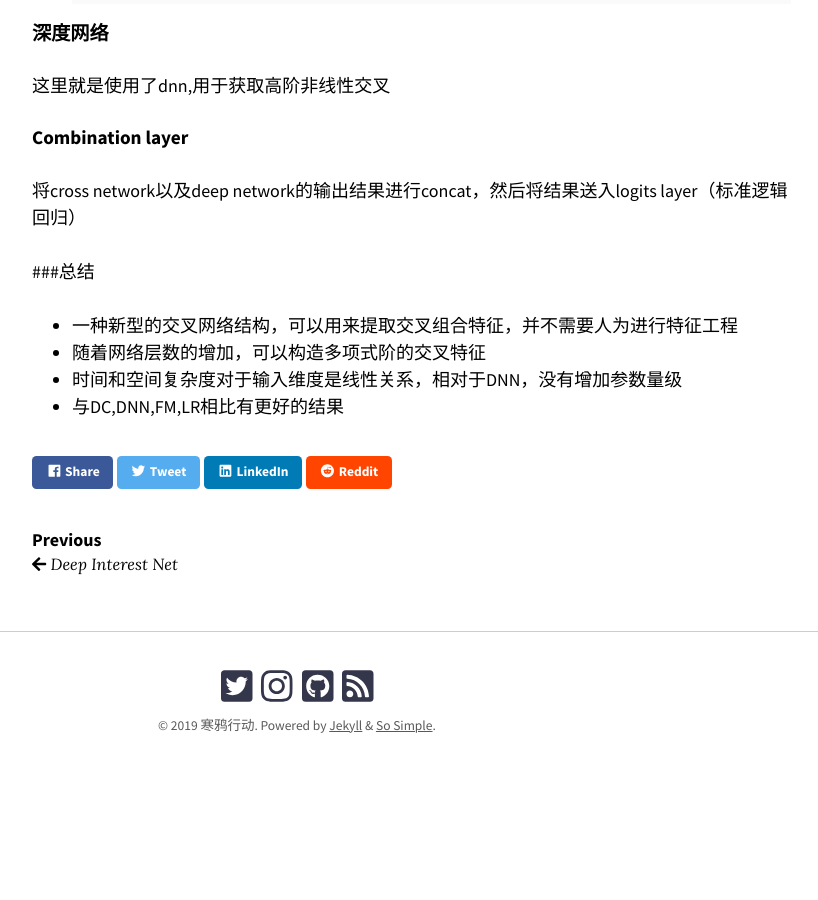
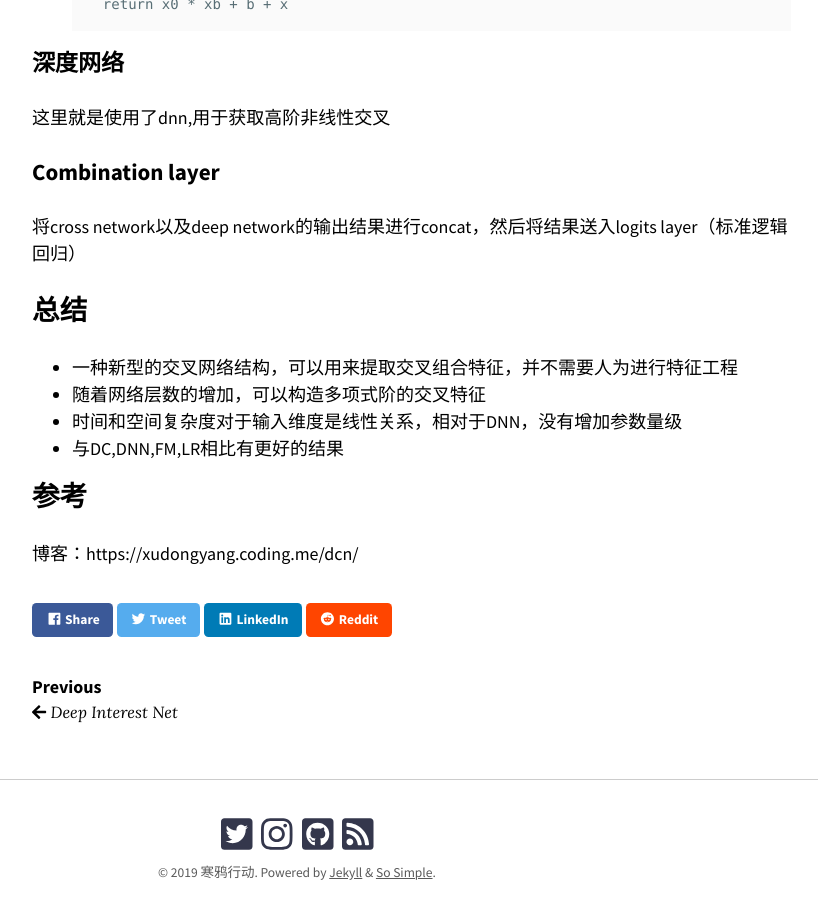
Before and after one commit to shiqjia/thinkspace, a Jekyll site: the page built from _posts/2019-03-26-deepCrossNet.md, in a window 1280 px wide and 900 px high, scrolled down 2206 px. Shown: the whole window, without its empty margins (343-1161 px from the left). Built offline with Jekyll 4.4.1, drawn with Linux system fonts in a browser that asks for light colours; nearby versions of some CDN libraries; before the commit the page ends 3014 px from its top, so only the background shows below that.

Commit message:
修改DCN内容

```diff
--- a/_posts/2019-03-26-deepCrossNet.md
+++ b/_posts/2019-03-26-deepCrossNet.md
@@ -8,22 +8,22 @@ tags:
 last_modified_at: 2019-03-26T13:57:52-17:00
 ---
 
-## Deep & Cross Network for Ad Click Predictions
+# Deep & Cross Network for Ad Click Predictions
 google在2017年提出的Deep&Cross Network模型简介
 
-### 背景
+## 背景
 特征工程一直是许多预测模型成功的关键，但是现有模型还是存在一些不足：
 - DNN在特征非常稀疏的情况下，几乎没有什么特征交叉，这时只能达到线性模型的效果
 - wide&deep的wide侧还是需要进行人工的特征构造
 - deepfm的fm侧只能构造特征之间的2阶关系
 因此,DCN被提出了，它能对sparse和dense的输入自动学习特征交叉，可以有效地捕获有限阶（bounded degrees）上的有效特征交叉，无需人工特征工程或暴力搜索（exhaustive searching），并且计算代价较低。
 
-### 网络结构
+## 网络结构
 ![image](/images/picture/DCN/DCN_model.png)
-#### 嵌入层
+### 嵌入层
 - 先对稀疏特征做embedding，并与稠密特征进行concat
 
-#### 交叉网络层
+### 交叉网络层
 - 每一层的输出计算:
 \( x_{l+1} = x_{0}x_{l}^{T}w_{l}+x_{l} = f(x_{l},w_{l},b_{l})+x_{l} \)
 - 函数f部分刚好拟合的是\(x_{l+1}\)和\(x_{l}\)的残差
@@ -39,15 +39,18 @@ google在2017年提出的Deep&Cross Network模型简介
         xb = tf.tensordot(tf.reshape(x, [-1, 1, input_dim]), w, 1)
         return x0 * xb + b + x
 
-#### 深度网络
+### 深度网络
 这里就是使用了dnn,用于获取高阶非线性交叉
 
 
-#### Combination layer
+### Combination layer
 将cross network以及deep network的输出结果进行concat，然后将结果送入logits layer（标准逻辑回归）
 
-###总结
+## 总结
 - 一种新型的交叉网络结构，可以用来提取交叉组合特征，并不需要人为进行特征工程
 - 随着网络层数的增加，可以构造多项式阶的交叉特征
 - 时间和空间复杂度对于输入维度是线性关系，相对于DNN，没有增加参数量级
 - 与DC,DNN,FM,LR相比有更好的结果
+
+## 参考
+博客：https://xudongyang.coding.me/dcn/
```
